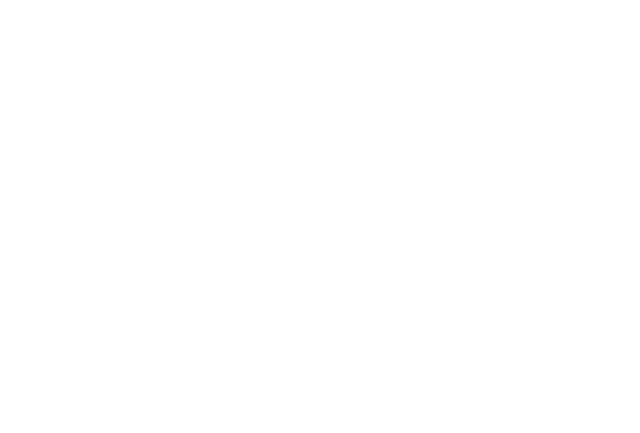
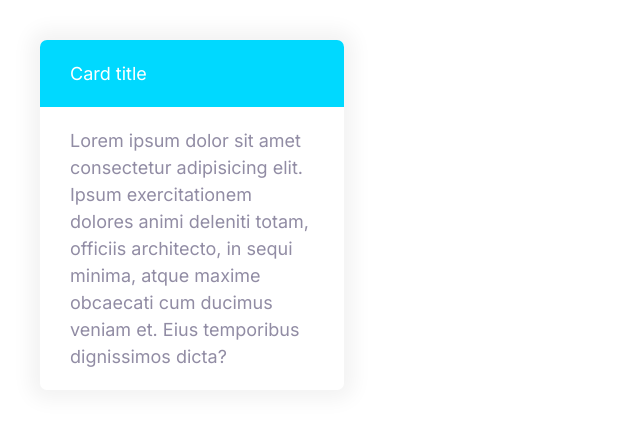
Before and after one commit to ftuyishimire/Moshify, a plain HTML site: page index.html in a window 1280 px wide. Shown: the whole page, without its empty margins (0-640 px from the left). Drawn offline with Linux system fonts and the light colour scheme.

Commit message:
building card component

```diff
--- a/css/styles.css
+++ b/css/styles.css
@@ -269,3 +269,27 @@ a{
     }
 
 }
+
+/* card */
+
+.card{
+    border-radius: 7px;
+    box-shadow: 0 0 20px 10px #f3f3f3;
+    /* the following rule bring back the round corner for the corner because the background color for the header has grown bigger than the header normal size. */
+    overflow: hidden;
+}
+
+.card__header,
+.card__body{
+    padding: 2rem 3rem;
+}
+
+.card--primary .card__header{
+    background: var(--color-primary);
+    color: #fff;
+}
+
+.card--secondary .card__header{
+    background: var(--color-secondary);
+    color: #fff;
+}
--- a/index.html
+++ b/index.html
@@ -14,5 +14,18 @@
     <link rel="stylesheet" href="css/styles.css" />
   </head>
 
-  <body></body>
+  <body>
+    <div style="width: 30%; padding: 4rem">
+      <div class="card card--secondary">
+        <!-- the reason for using under score for class name card__header is because the header is the element inside this block, so it can not exist on it's own outside of this block or outside of this component. -->
+        <header class="card__header">Card title</header>
+        <div class="card__body">
+          Lorem ipsum dolor sit amet consectetur adipisicing elit. Ipsum
+          exercitationem dolores animi deleniti totam, officiis architecto, in
+          sequi minima, atque maxime obcaecati cum ducimus veniam et. Eius
+          temporibus dignissimos dicta?
+        </div>
+      </div>
+    </div>
+  </body>
 </html>
```
